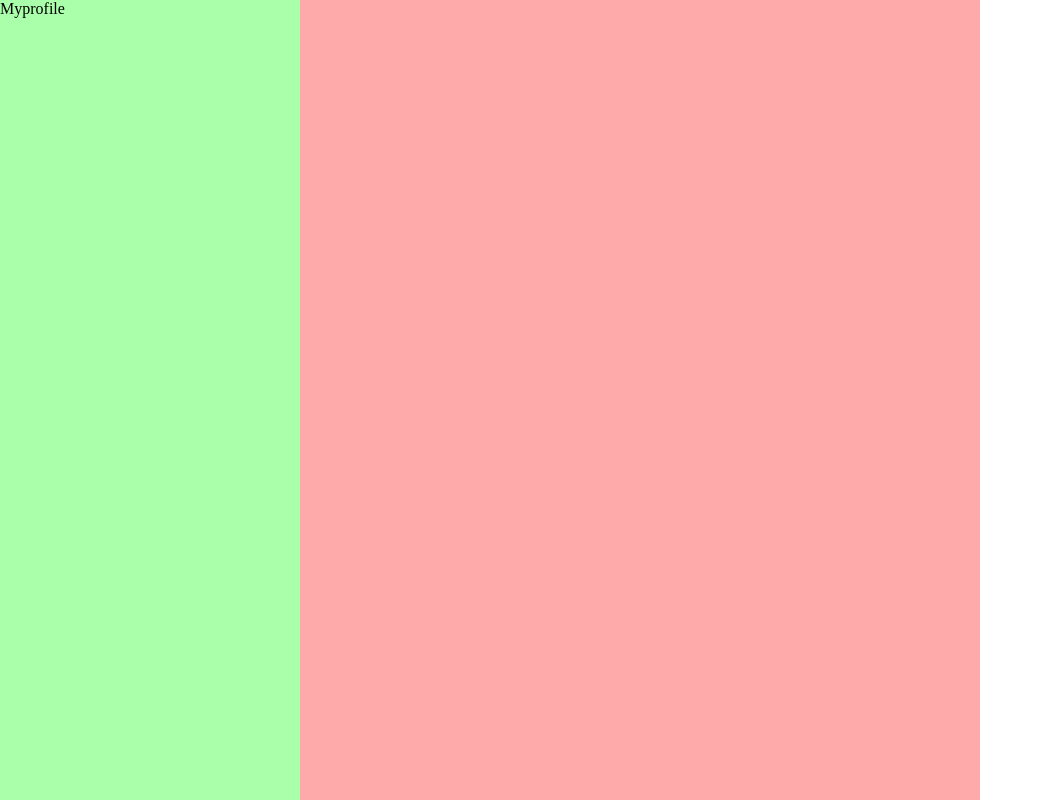
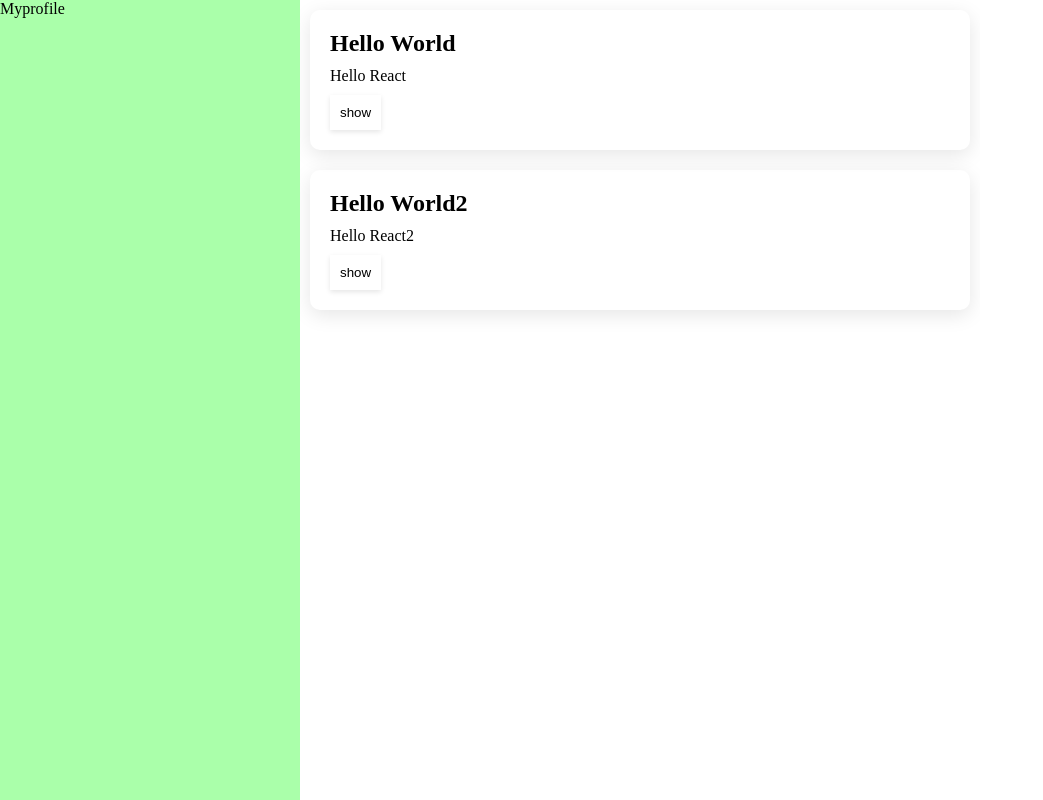
Before and after one commit to Andy-0414/react_notice, a React (Create React App) app: page / in a window 1280 px wide. Shown: the whole page, without its empty margins (0-1043 px from the left). Built offline with nearby package versions, Linux system fonts and the light colour scheme.

Commit message:
Update post

```diff
--- /dev/null
+++ b/src/components/PostList/PostItem/PostComments/PostComment/PostComment.tsx
@@ -0,0 +1,20 @@
+import React from "react";
+import styled from "styled-components";
+import { IPost } from "../../PostItem";
+
+export interface IComment {
+	_id: string;
+	post?: IPost;
+	owner: Object;
+	content: string;
+	lastUpdateTime?: Date;
+	createTime?: Date;
+}
+
+class PostComment extends React.Component<{ item: IComment }> {
+	render() {
+		let { item } = this.props;
+		return <li>{item.content}</li>;
+	}
+}
+export default PostComment;
--- /dev/null
+++ b/src/components/PostList/PostItem/PostComments/PostComments.tsx
@@ -0,0 +1,59 @@
+import React from "react";
+import styled from "styled-components";
+import PostComment, { IComment } from "./PostComment/PostComment";
+
+class PostComments extends React.Component<{ commentList: IComment[] }, { isShowComments: boolean }> {
+	state = {
+		isShowComments: false,
+	};
+	getComments() {
+		// TODO: Redux 연동 (임시값)
+		let list: IComment[] = [
+			{
+				_id: "c0",
+				content: "comment",
+				owner: {},
+			},
+		];
+
+		return list.map((item) => <PostComment item={item} key={item._id}></PostComment>);
+	}
+
+	handleToggleShowComments = () => {
+		let { isShowComments } = this.state;
+		this.setState({
+			isShowComments: !isShowComments,
+		});
+	};
+
+	render() {
+		let { isShowComments } = this.state;
+		return (
+			<PostCommentsWrapper>
+				<ShowButton onClick={this.handleToggleShowComments}>show</ShowButton>
+				{isShowComments && <CommentList>{this.getComments()}</CommentList>}
+			</PostCommentsWrapper>
+		);
+	}
+}
+export default PostComments;
+
+const PostCommentsWrapper = styled.div``;
+const CommentList = styled.ul`
+	list-style: none;
+`;
+
+const ShowButton = styled.button`
+	cursor: pointer;
+	border: none;
+	outline: none;
+
+	background: none;
+	box-shadow: 0px 2px 5px rgba(0, 0, 0, 0.1);
+
+	padding: 10px;
+
+	&:hover {
+		filter: brightness(1.1);
+	}
+`;
--- a/src/components/PostList/PostItem/PostItem.tsx
+++ b/src/components/PostList/PostItem/PostItem.tsx
@@ -1,13 +1,43 @@
 import React from "react";
 import styled from "styled-components";
+import PostComments from "./PostComments/PostComments";
 
-class PostItem extends React.Component {
+export interface IPost {
+	_id: string;
+	owner: string;
+	title: string;
+	content: string;
+	lastUpdateTime?: Date;
+	createTime?: Date;
+}
+
+class PostItem extends React.Component<{ item: IPost }, {}> {
 	render() {
-		return <div className="postlist__item"></div>;
+		let { item } = this.props;
+		return (
+			<PostItemWrap>
+				<Title>{item.title}</Title>
+				<Content>{item.content}</Content>
+				<PostComments commentList={[]}></PostComments>
+			</PostItemWrap>
+		);
 	}
 }
 export default PostItem;
 
 const PostItemWrap = styled.article`
-	width: 100px;
+	padding: 20px;
+
+	margin: 10px;
+
+	border-radius: 10px;
+
+	box-shadow: 0px 5px 20px rgba(0, 0, 0, 0.1);
 `;
+
+const Title = styled.h2`
+	margin-bottom: 10px;
+`;
+const Content = styled.p`
+	margin-bottom: 10px;
+`;
--- a/src/components/PostList/PostList.tsx
+++ b/src/components/PostList/PostList.tsx
@@ -1,9 +1,18 @@
 import React from "react";
 import styled from "styled-components";
+import PostItem, { IPost } from "./PostItem/PostItem";
 
 class PostList extends React.Component {
+	getPostItems() {
+		// TODO: Redux 연결 (임시값)
+		let list: IPost[] = [
+			{ _id: "1", owner: "o1", title: "Hello World", content: "Hello React" },
+			{ _id: "2", owner: "o2", title: "Hello World2", content: "Hello React2" },
+		];
+		return list.map((item) => <PostItem item={item} key={item._id}></PostItem>);
+	}
 	render() {
-		return <PropListWrap></PropListWrap>;
+		return <PropListWrap>{this.getPostItems()}</PropListWrap>;
 	}
 }
 export default PostList;
@@ -15,5 +24,6 @@ const PropListWrap = styled.section`
 
 	overflow-y: scroll;
 
-	background-color: #ffaaaa;
+	display: flex;
+	flex-direction: column;
 `;
--- a/src/components/Profile/Profile.tsx
+++ b/src/components/Profile/Profile.tsx
@@ -3,6 +3,7 @@ import styled from "styled-components";
 
 class Profile extends React.Component {
 	render() {
+		// TODO: 프로필 로그인 레이아웃 디자인해야함
 		return <ProfileWrap>Myprofile</ProfileWrap>;
 	}
 }
```
Also changed, not shown: 1 other file (tests, documents, lock files or other folders).
